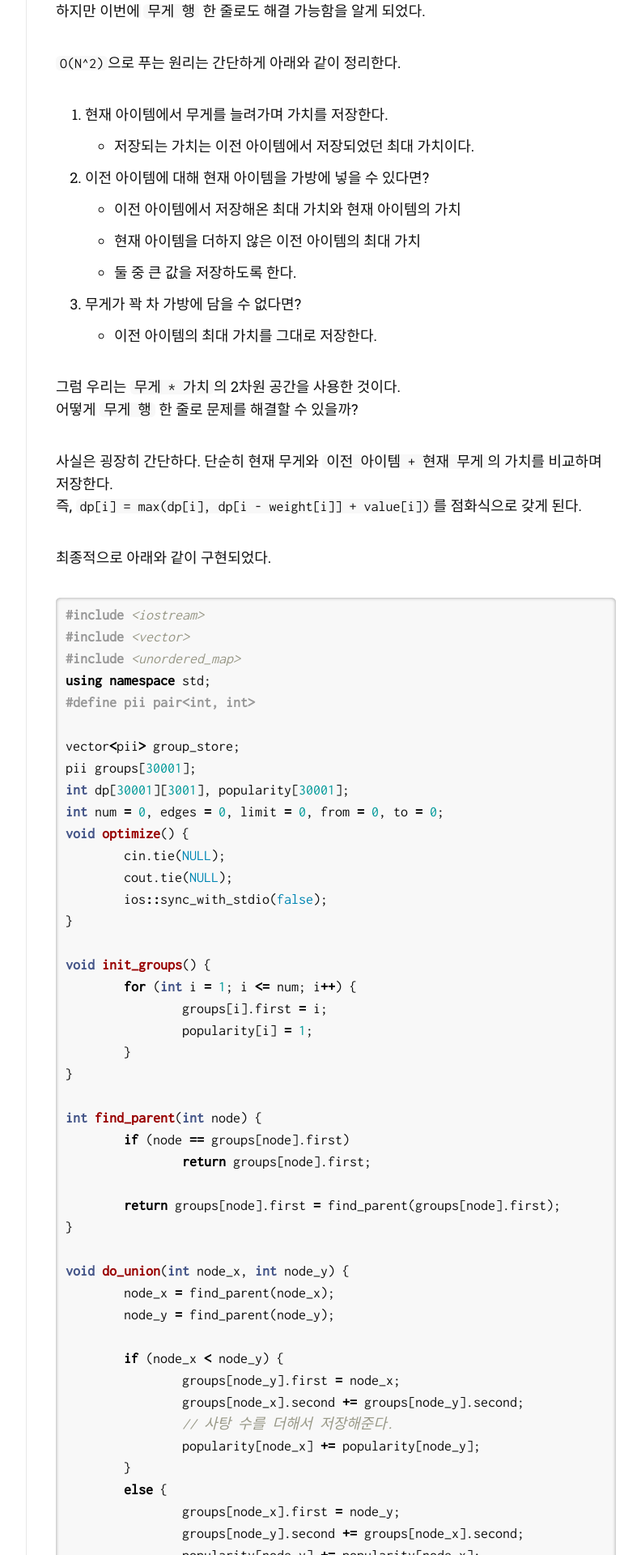
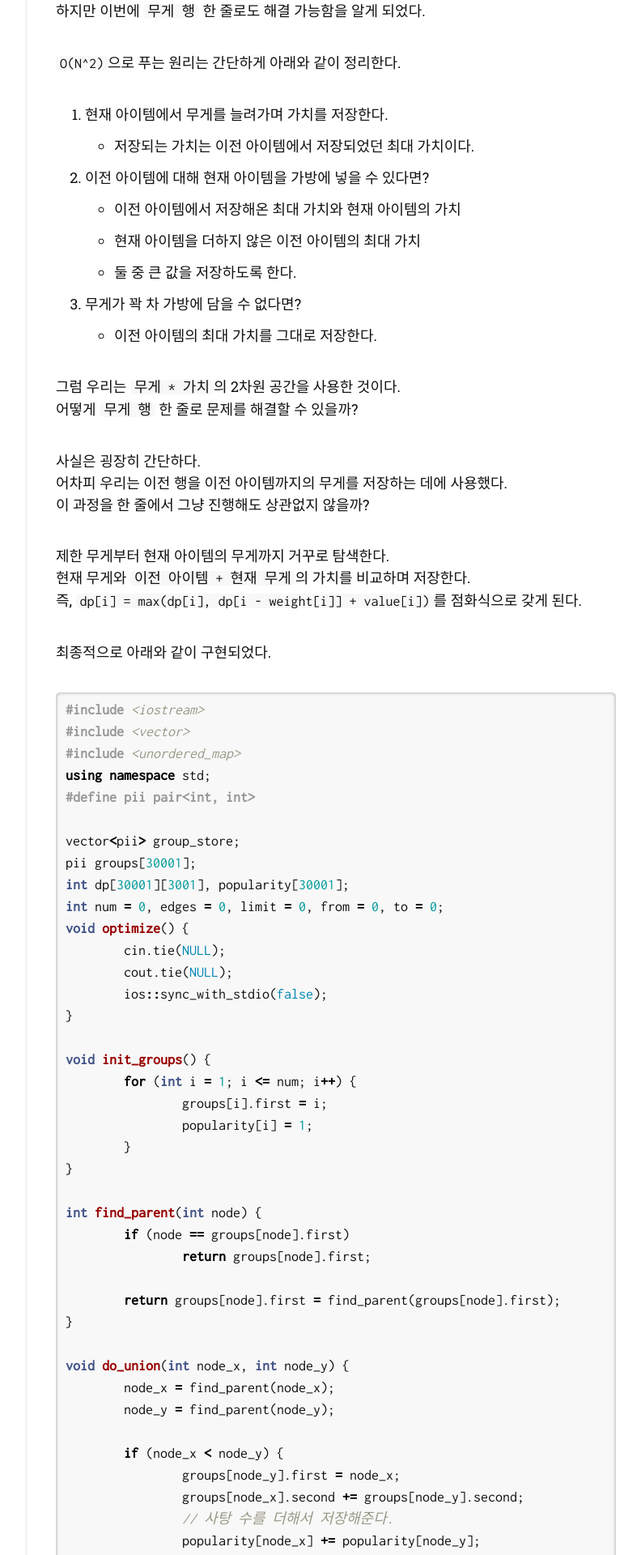
Before and after one commit to Jinseop-Sim/Jinseop-Sim.github.io, a Jekyll site: the page built from _posts/2024-02-18-bj-20303.md, in a window 1280 px wide. Shown: the part 3080-5000 px from the top of the page at 81% size, without its empty margins (357-1149 px from the left). Built offline with Jekyll 4.4.1, drawn with Linux system fonts in a browser that asks for light colours; nearby versions of some CDN libraries; some web fonts are replaced.

Commit message:
글 수정

````diff
--- a/_posts/2024-02-18-bj-20303.md
+++ b/_posts/2024-02-18-bj-20303.md
@@ -106,7 +106,11 @@
 어떻게 ```무게 행``` 한 줄로 문제를 해결할 수 있을까?
 
 사실은 굉장히 간단하다.
-단순히 현재 무게와 ```이전 아이템 + 현재 무게```의 가치를 비교하며 저장한다.
+어차피 우리는 이전 행을 이전 아이템까지의 무게를 저장하는 데에 사용했다.
+이 과정을 한 줄에서 그냥 진행해도 상관없지 않을까?
+
+제한 무게부터 현재 아이템의 무게까지 거꾸로 탐색한다.
+현재 무게와 ```이전 아이템 + 현재 무게```의 가치를 비교하며 저장한다.
 즉, ```dp[i] = max(dp[i], dp[i - weight[i]] + value[i])```를 점화식으로 갖게 된다.
 
 최종적으로 아래와 같이 구현되었다.
@@ -191,15 +195,12 @@
 	}
 
 	for (int i = 0; i < group_store.size(); i++) {
-		for (int j = 0; j < limit; j++) {
-			int curr_kids = popularity[group_store[i].first];
-			int curr_value = group_store[i].second;
+		int curr_kids = popularity[group_store[i].first];
+		int curr_value = group_store[i].second;
 
+		for (int j = limit - 1; j >= curr_kids; j--)
 			if (j - curr_kids >= 0)
-				dp[i + 1][j] = max(dp[i][j], dp[i][j - curr_kids] + curr_value);
-			else
-				dp[i + 1][j] = dp[i][j];
-		}
+				dp[j] = max(dp[j], dp[j - curr_kids] + curr_value);
 	}
 
 	cout << dp[group_store.size()][limit - 1];
````
